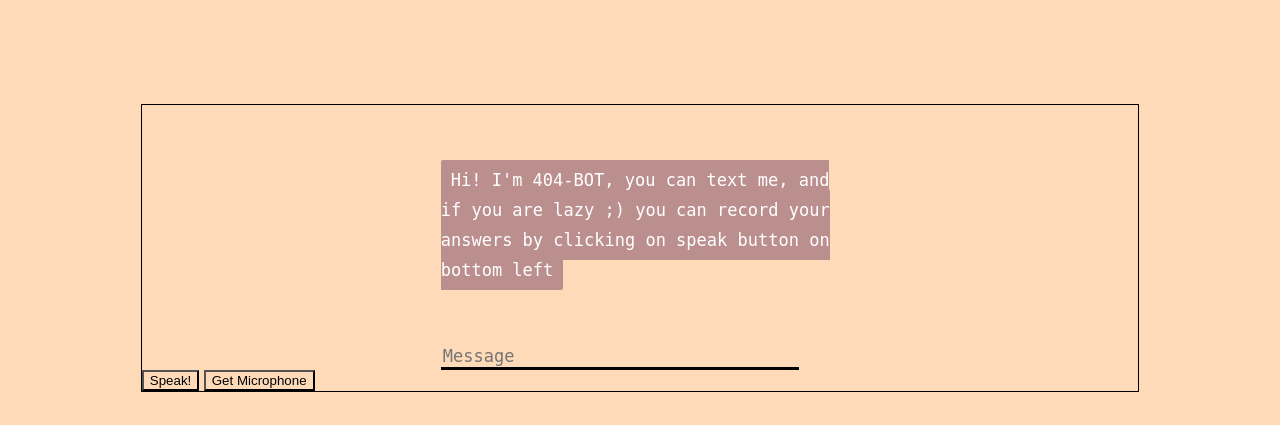
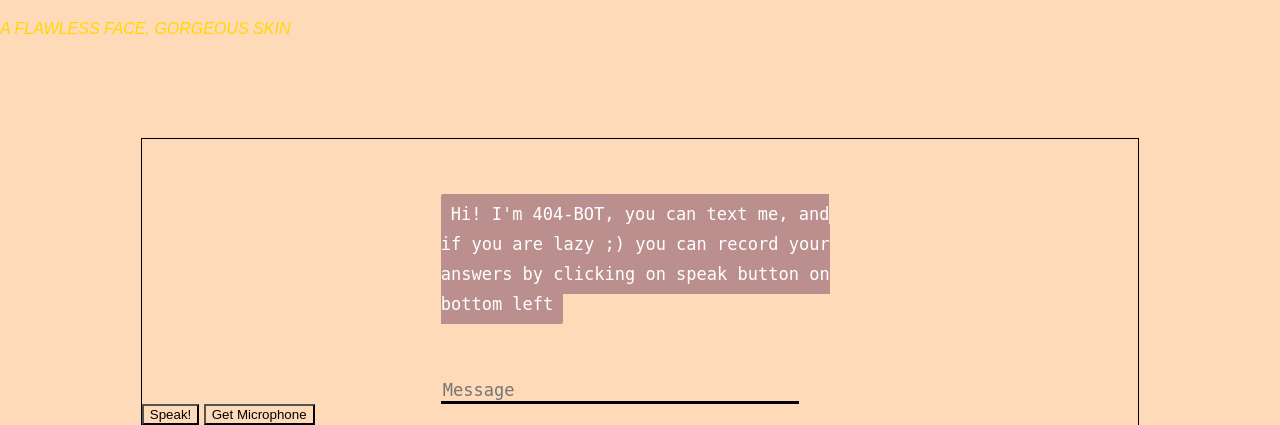
Before and after one commit to hlaahmed/AI-chatbot, a Flask app: page / in a window 1280 px wide; the page is wider, and only the part inside the window is pictured. Shown: the part 266-691 px from the top of that part. Run offline with Flask 2, Linux system fonts and the light colour scheme; some libraries are stand-ins or nearby versions.

Commit message:
Update index.html

```diff
--- a/templates/index.html
+++ b/templates/index.html
@@ -74,6 +74,7 @@
 </head>
     <p align="center"><img src="https://cdn.shopify.com/s/files/1/0787/5983/files/shutterstock_346579583_1024x1024.jpg?v=1504567041" alt="Call-BOT" height="250" width="1700"></p>
 <body>
+ <i style="color: Gold">A FLAWLESS FACE, GORGEOUS SKIN</i>
  <div>
  <div class="boxed">
  <div>
```
